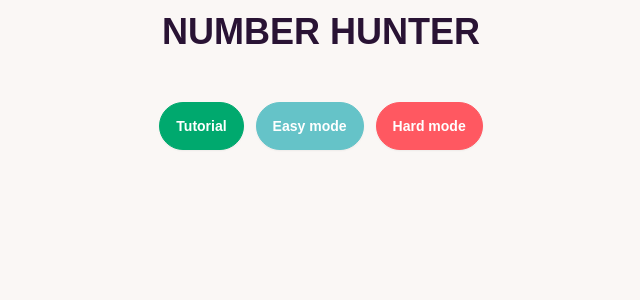
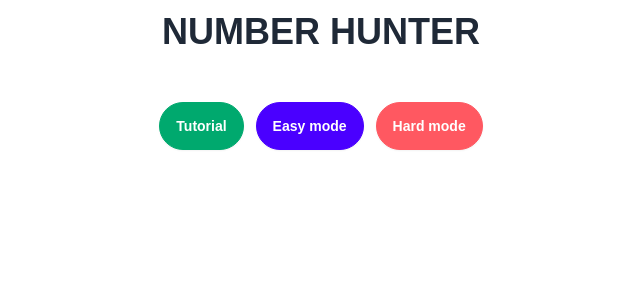
Before and after one commit to sMercyX/PROJECT1-SEC-1-NumberHunterX, a Vue app: page / in a window 1280 px wide. Shown: the top 300 px of the page, without its empty margins (319-959 px from the left). Built offline with nearby package versions, Linux system fonts and the light colour scheme.

Commit message:
remove cupcake theme

```diff
--- a/tailwind.config.js
+++ b/tailwind.config.js
@@ -5,7 +5,5 @@ export default {
     extend: {},
   },
   plugins: [require('daisyui')],
-  daisyui: {
-    themes: ['cupcake'],
-  },
+
 }
```
